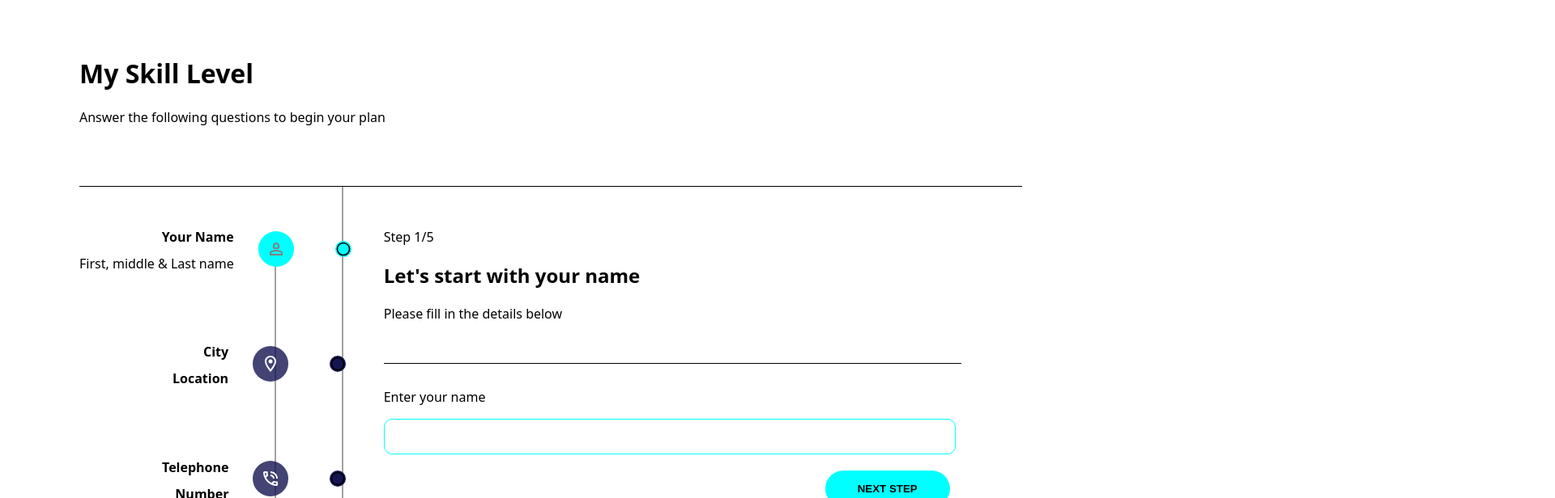
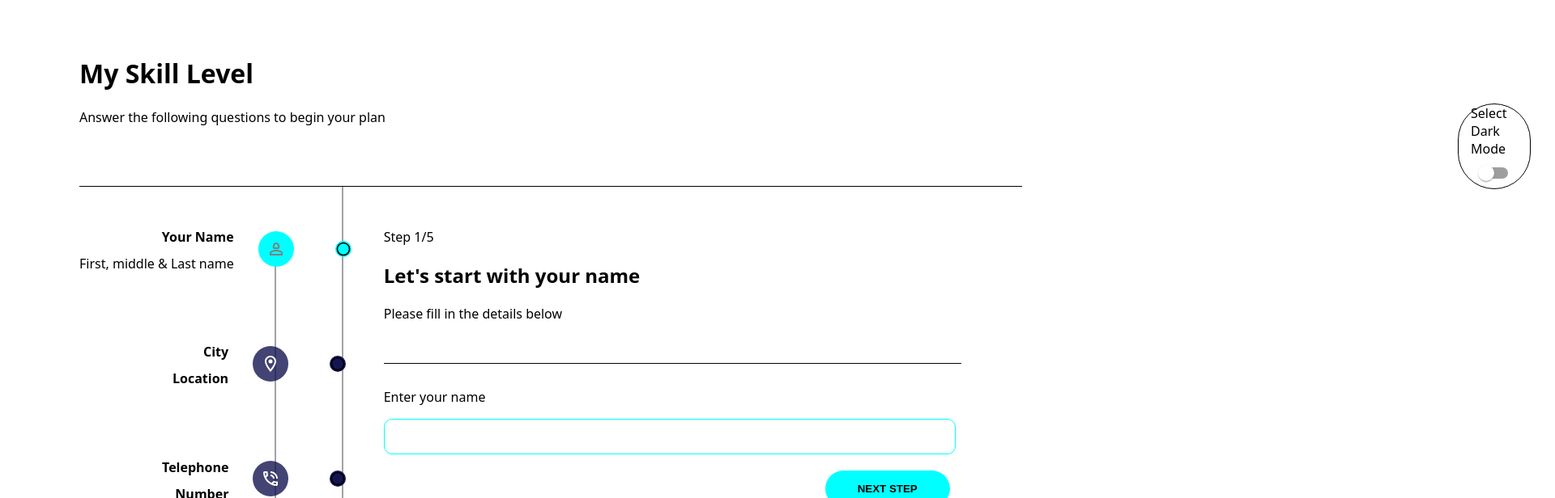
Before and after one commit to Earthfill/JCEC, a React (Vite) app: page / in a window 1280 px wide. Shown: the top 616 px of the page at 81% size, 1920 px wide, since content can reach past the window. Built offline with nearby package versions, Linux system fonts and the light colour scheme.

Commit message:
jcec dual completed

```diff
--- a/src/index.css
+++ b/src/index.css
@@ -28,7 +28,7 @@
 .header--button {
   display: inline;
   position: absolute;
-  left: 1950px;
+  left: 1800px;
   top: 128px;
   border: 1px solid #000;
   border-radius: 50px;
```
